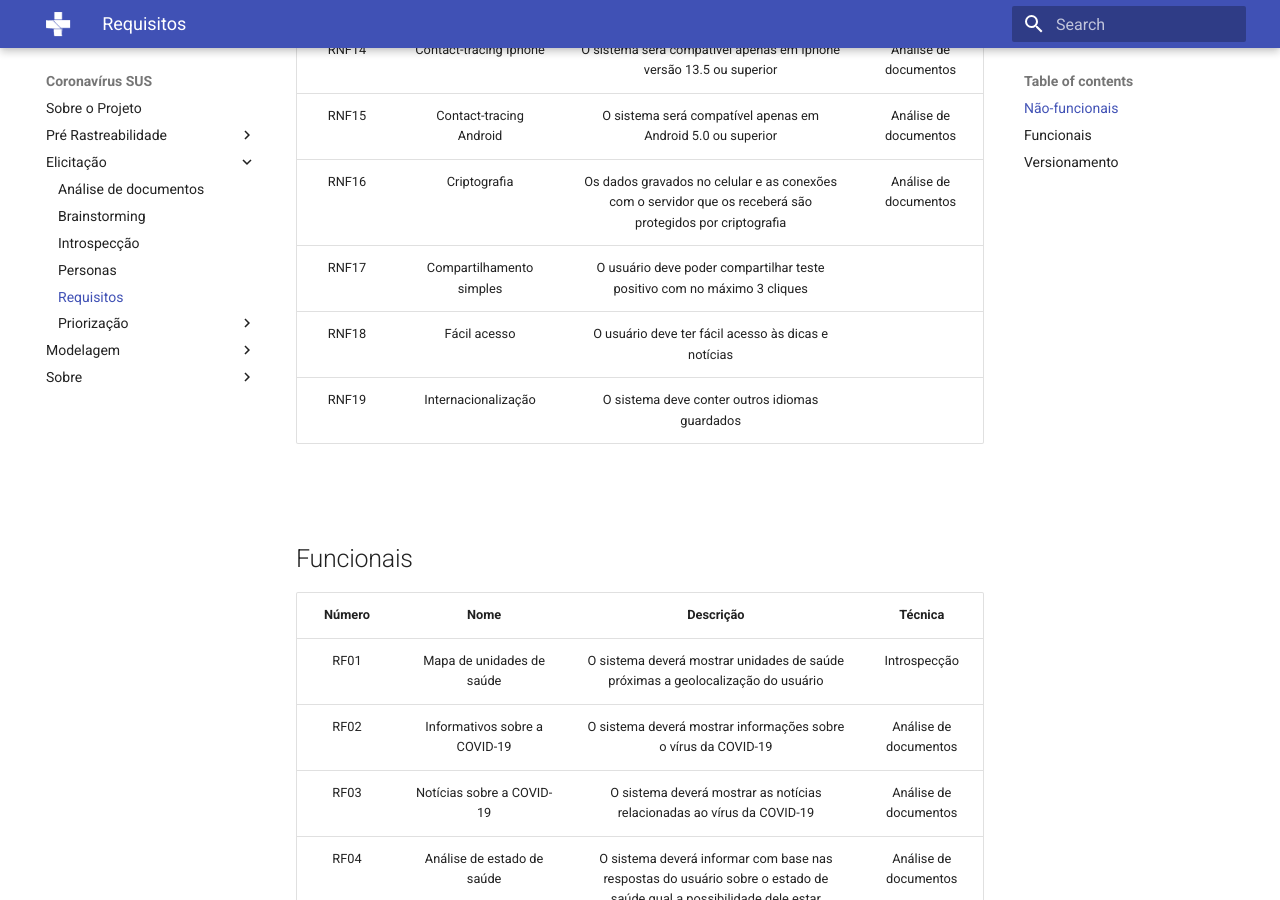
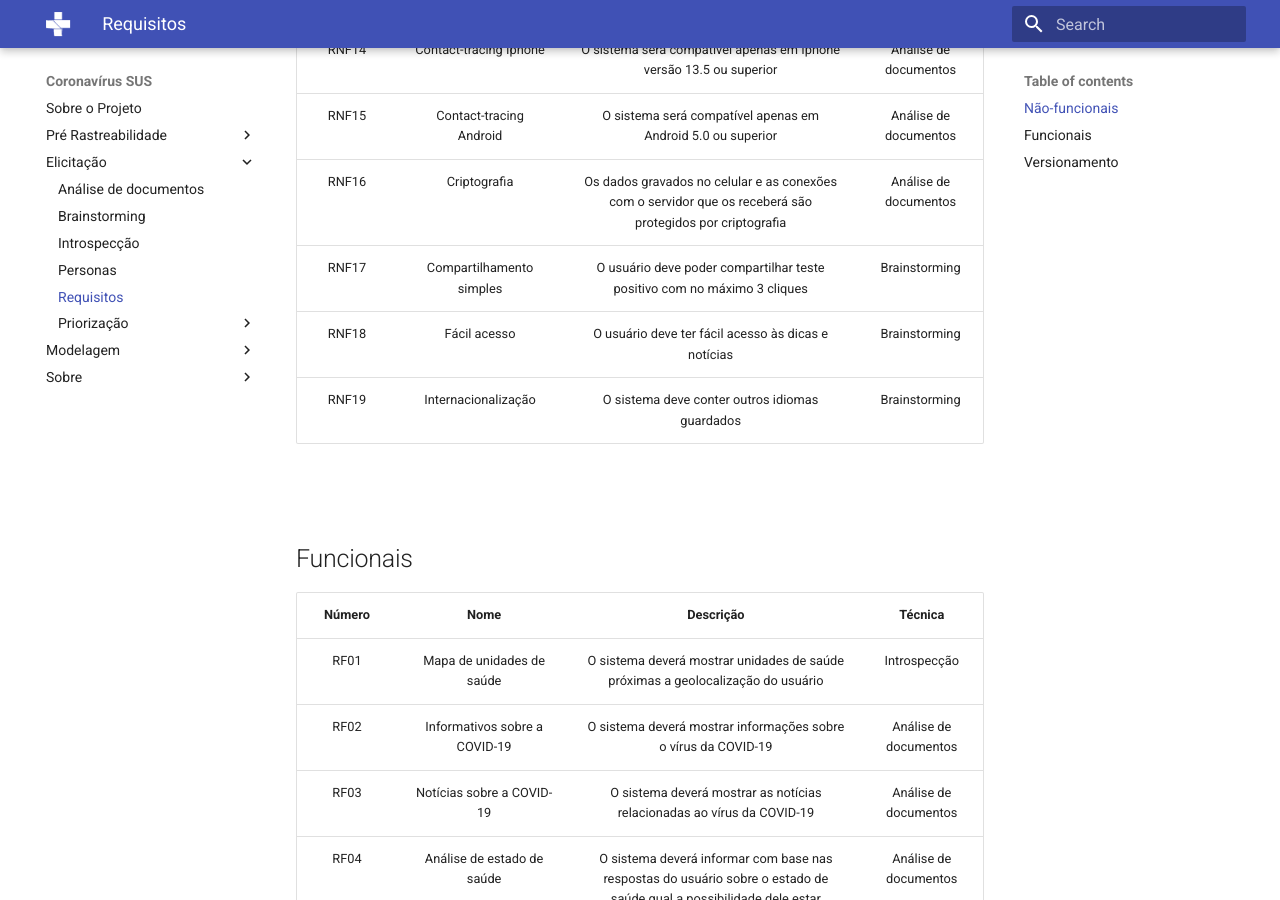
Before and after one commit to Requisitos-de-Software/2020.2-Coronavirus-SUS, an MkDocs documentation site: the page built from docs/elicitação/requisitos.md, in a window 1280 px wide and 900 px high, scrolled down 1351 px. Built offline with MkDocs 1.6.1 and Material for MkDocs 9.7.7, drawn with Linux system fonts in a browser that asks for light colours.

Commit message:
Adicionando Técnicas
Adicionando Técnicas faltando no documento de Requisitos

```diff
--- a/docs/elicitação/requisitos.md
+++ b/docs/elicitação/requisitos.md
@@ -23,9 +23,9 @@
 RNF14 |Contact-tracing Iphone| O sistema será compatível apenas em Iphone versão 13.5 ou superior|Análise de documentos
 RNF15 |Contact-tracing Android|O sistema será compatível apenas em Android 5.0 ou superior|Análise de documentos
 RNF16 |Criptografia|Os dados gravados no celular e as conexões com o servidor que os receberá são protegidos por criptografia|Análise de documentos
-RNF17 |Compartilhamento simples|O usuário deve poder compartilhar teste positivo com no máximo 3 cliques
-RNF18 |Fácil acesso|O usuário deve ter fácil acesso às dicas e notícias
-RNF19 |Internacionalização|O sistema deve conter outros idiomas guardados
+RNF17 |Compartilhamento simples|O usuário deve poder compartilhar teste positivo com no máximo 3 cliques|Brainstorming
+RNF18 |Fácil acesso|O usuário deve ter fácil acesso às dicas e notícias|Brainstorming
+RNF19 |Internacionalização|O sistema deve conter outros idiomas guardados|Brainstorming
 
 <br>
 
@@ -50,7 +50,7 @@
 RF15 |Apresentar estatísticas |O usuário deve poder ver dados relacionados à COVID-19 - número de infectados registrados, de mortos, de recuperados e de vacinados|Brainstorming
 RF16 |Previsão de disponibilidade de vacina|O usuário preenche um formulário, com alguns dados que não serão salvos, e o sistema retorna para ele qual a previsão de vacinação para sua classificação em sua região|Brainstorming
 RF17|Apresentar alerta|O usuário deve poder acessar uma página com as lista de alertas que o sistema lhe notificou|Brainstorming
-RF18|Alterar idioma|O usuário deve poder alterar o idioma do sistema
+RF18|Alterar idioma|O usuário deve poder alterar o idioma do sistema|Brainstorming
 
 
 ## Versionamento
```
